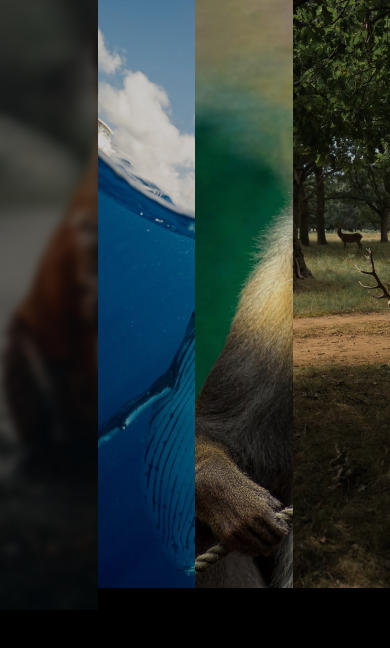
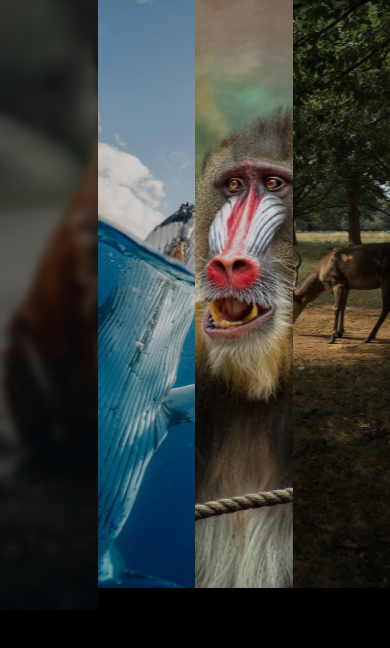
Before and after one commit to Olivier-Kango/coa_take_home_challenge, a website: page index.html in a window 390 px wide. Drawn offline with Linux system fonts and the light colour scheme; a web font is replaced by a local one.

Commit message:
Add transform on mobile

```diff
--- a/styling/style.css
+++ b/styling/style.css
@@ -67,6 +67,7 @@ body {
 
   .img-gallery img {
     width: auto;
+    transform: translateX(-35%);
     max-height: 100vh;
     margin: 0;
   }
```
